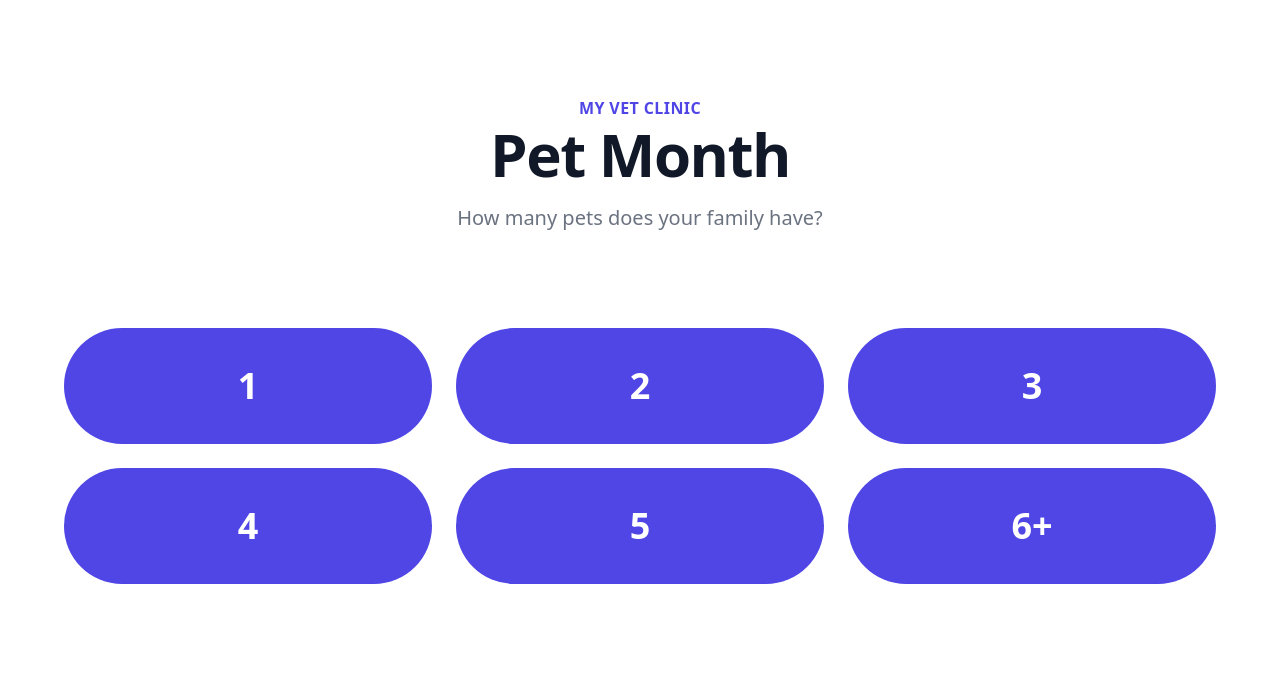
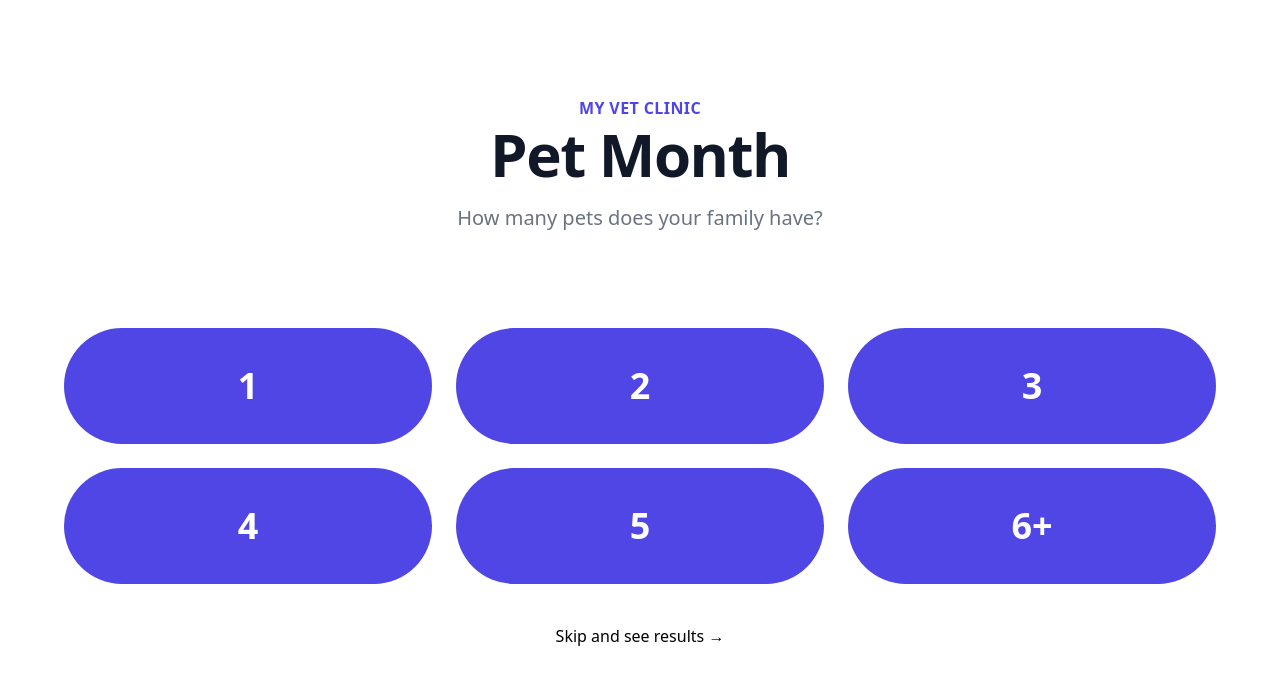
Before and after one commit to evheath/pet-month, a Next.js app: page / in a window 1280 px wide. Shown: the top 684 px of the page. Built offline with nearby package versions, Linux system fonts and the light colour scheme.

Commit message:
Ability to skip survey submission

```diff
--- a/src/components/ButtonGrid.tsx
+++ b/src/components/ButtonGrid.tsx
@@ -2,6 +2,7 @@ import Router from "next/router";
 import { useState } from "react";
 import styles from "@/styles/button.module.css"
 import LoadingSpinner from "@/components/LoadingSpinner";
+import Link from "next/link";
 export default function ButtonGrid() {
   const [loading, setLoading] = useState(false);
   async function submitPets(numPets: number) {
@@ -19,6 +20,7 @@ export default function ButtonGrid() {
   }
 
   return (
+    <div>
       <div className="mx-16 grid grid-cols-2 md:grid-cols-3 gap-6 h-64">
         <button className={styles.button} onClick={() => submitPets(1)}>1</button>
         <button className={styles.button} onClick={() => submitPets(2)}>2</button>
@@ -27,5 +29,10 @@ export default function ButtonGrid() {
         <button className={styles.button} onClick={() => submitPets(5)}>5</button>
         <button className={styles.button} onClick={() => submitPets(6)}>6+</button>
       </div>
+      <div className="mt-10 flex justify-center">
+
+        <Link className="mx-auto" href={"/results"} >Skip and see results &#8594;</Link>
+      </div>
+    </div>
   )
 }
```
Also changed, not shown: 1 other file (tests, documents, lock files or other folders). Lines whose indentation alone changed are shown as unchanged.
